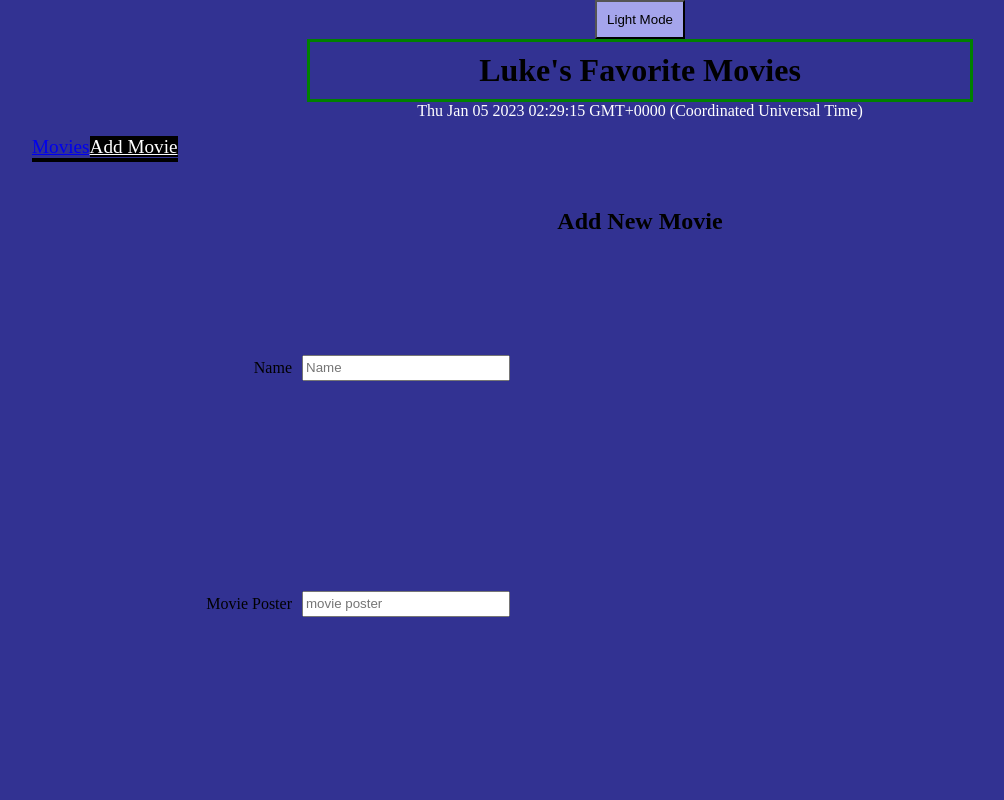
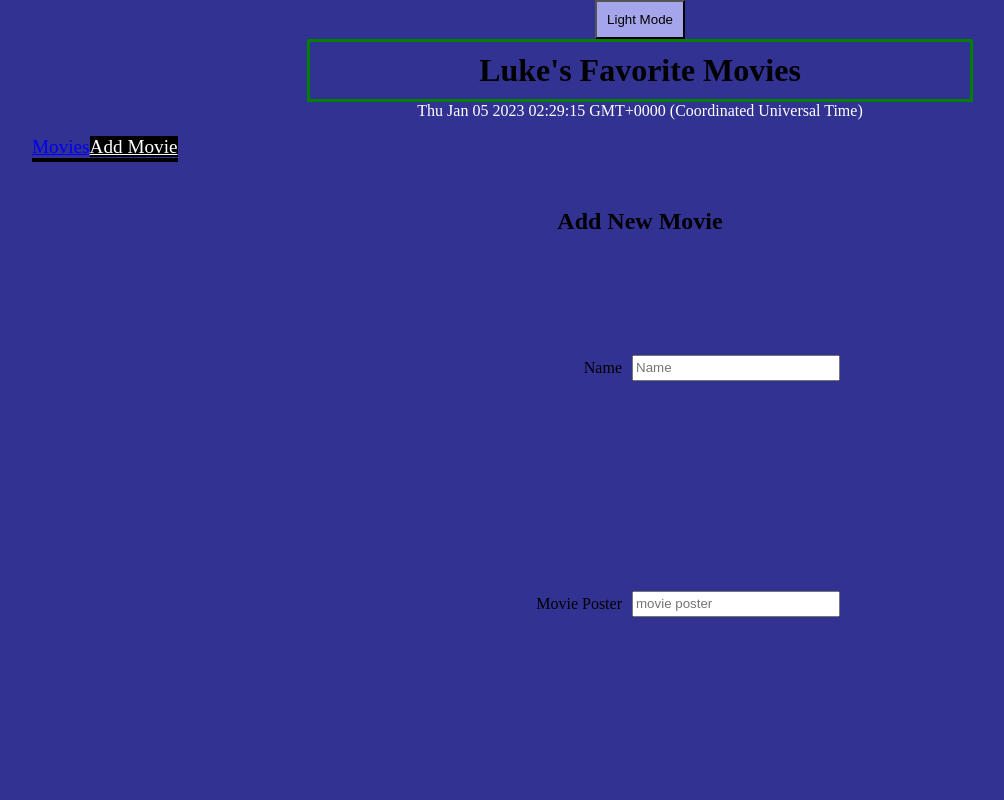
Before and after one commit to Lucas7263/phase-2-project, a React (Create React App) app: page /AddMovie in a window 1280 px wide. Shown: the top 800 px of the page, without its empty margins (0-1004 px from the left). Built offline with nearby package versions, Linux system fonts and the light colour scheme; no server answers.

Commit message:
Added additional CSS to the label elements, so now they are aligned in the center of the page.

```diff
--- a/src/index.css
+++ b/src/index.css
@@ -91,10 +91,9 @@ nav a.active {
 }
 
 .label {
-    /* display: flex;
-    padding: 100px; */
 
-    display: flex;
+  margin: auto;
+  display: flex;
   flex-direction: row;
   justify-content: flex-end;
   text-align: right;
```
